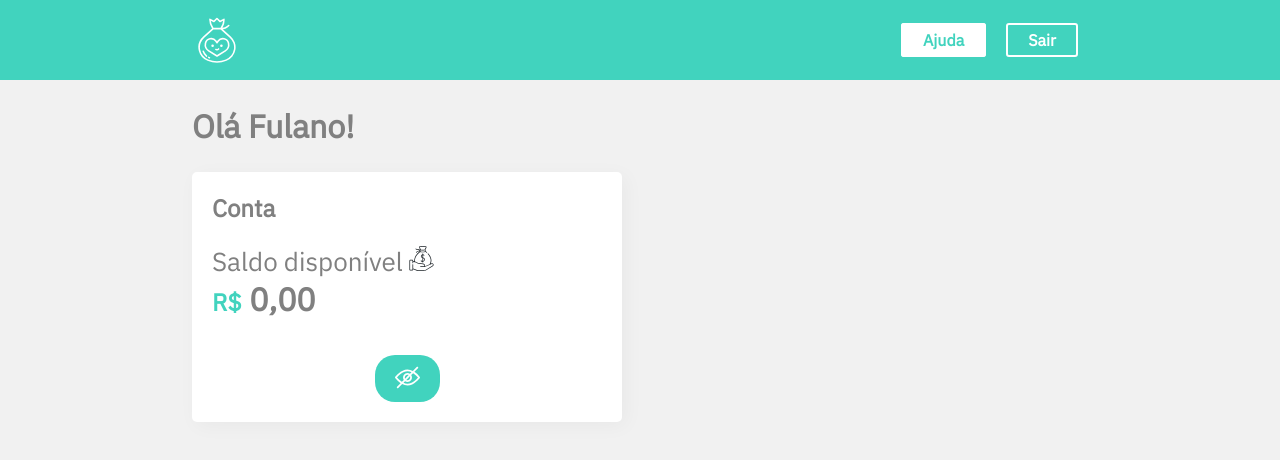
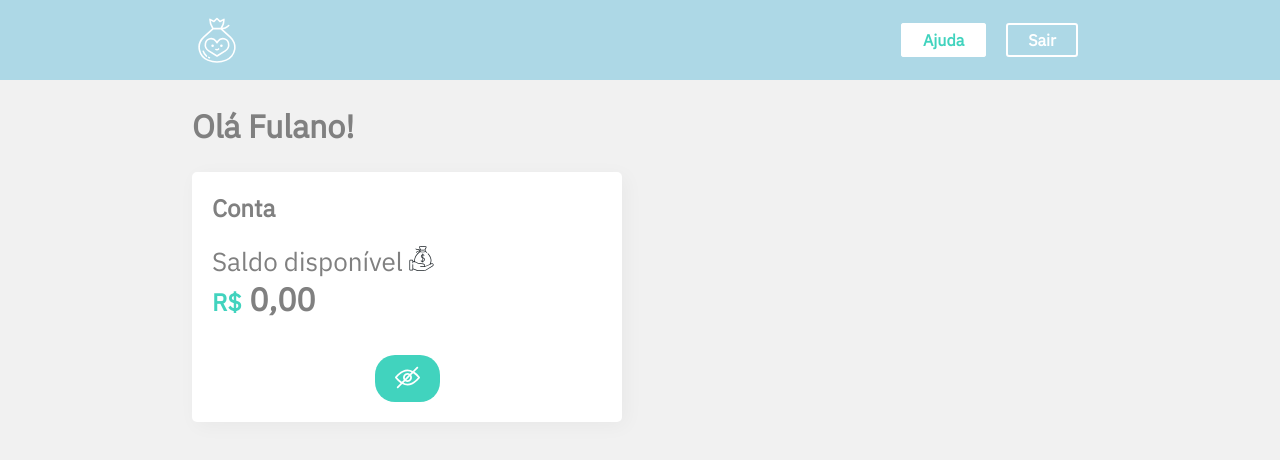
Before and after one commit to soareslil/styled-components-Alura, a React (Create React App) app: page / in a window 1280 px wide. Shown: the top 460 px of the page. Built offline with nearby package versions, Linux system fonts and the light colour scheme.

Commit message:
fix colors in variaveis

```diff
--- a/src/Components/Cabecalho/index.jsx
+++ b/src/Components/Cabecalho/index.jsx
@@ -1,10 +1,26 @@
 import React from "react";
 import bank_logo from "../../assets/images/bank_logo.svg";
+import styled from "styled-components";
+import { corPrimaria } from "../UI/variaveis";
+
+const StyledHeader = styled.nav`
+  background-color: ${corPrimaria};
+  display: flex;
+  justify-content: space-between;
+  padding: 0 15vw;
+  height: 10vh;
+  align-items: center;
+`;
+
+const Logo = styled.img`
+  height: 50px;
+  width: 50px;
+`;
 
 const Cabecalho = () => {
   return (
-    <div className="cabecalho">
-      <img className="imagem-logo" src={bank_logo} alt="Logo Smart Bank" />
+    <StyledHeader>
+      <Logo src={bank_logo} alt="Logo Smart Bank" />
       <div>
         <a className="btn-secundario" href="https://google.com">
           Ajuda
@@ -13,7 +29,7 @@ const Cabecalho = () => {
           Sair
         </a>
       </div>
-    </div>
+    </StyledHeader>
   );
 };
 
--- /dev/null
+++ b/src/Components/UI/variaveis.js
@@ -0,0 +1,3 @@
+export const corPrimaria = 'lightblue';
+export const fundoClaro = 'white';
+export const textoFundoClaro = "gray";
```
Also changed, not shown: src/Components/Titulo/index.jsx (+0 -7 lines).
